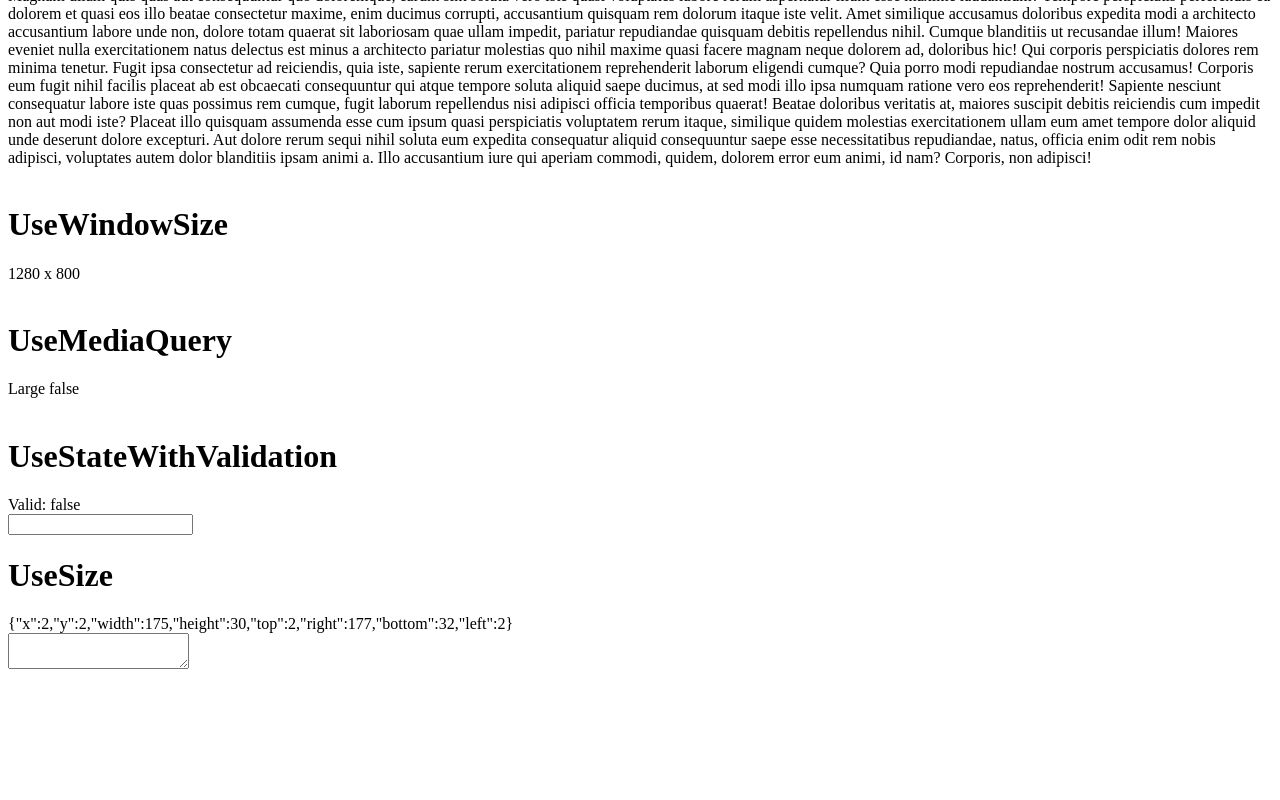
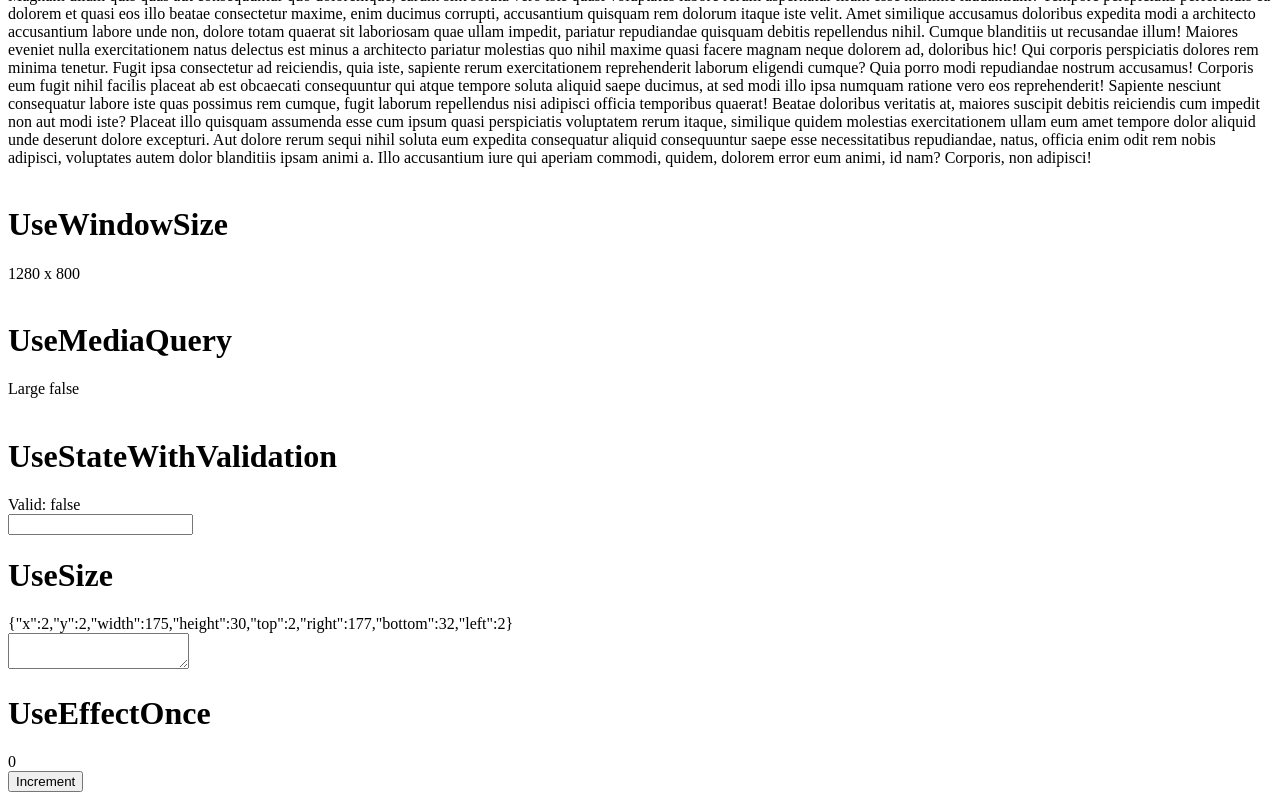
Before and after one commit to dongseup/react_custom_hooks_in_project, a React (Create React App) app: page / in a window 1280 px wide. Shown: the part 2297-3097 px from the top of the page. Before the commit the page ends 2978 px from the top, so only its background shows below. Built offline with nearby package versions, Linux system fonts and the light colour scheme; no server answers.

Commit message:
useEffectOnce

```diff
--- a/src/App.js
+++ b/src/App.js
@@ -15,6 +15,7 @@ import UseWindowSize from './hooks/useWindowSize';
 import UseMediaQuery from './hooks/useMediaQuery';
 import UseStateWithValidation from './hooks/useStateWithValidation';
 import UseSize from './hooks/useSize';
+import UseEffectOnce from './hooks/useEffectOnce';
 
 function App() {
     return (
@@ -70,6 +71,9 @@ function App() {
             <br />
             <h1>UseSize</h1>
             <UseSize />
+            <br />
+            <h1>UseEffectOnce</h1>
+            <UseEffectOnce />
         </>
     );
 }
--- /dev/null
+++ b/src/hooks/useEffectOnce/index.js
@@ -0,0 +1,15 @@
+import { useState } from 'react';
+import useEffectOnce from './useEffectOnce';
+
+export default function Index() {
+    const [count, setCount] = useState(0);
+
+    useEffectOnce(() => console.log('useEffectOnce'));
+
+    return (
+        <>
+            <div>{count}</div>
+            <button onClick={() => setCount(c => c + 1)}>Increment</button>
+        </>
+    );
+}
--- /dev/null
+++ b/src/hooks/useEffectOnce/useEffectOnce.js
@@ -0,0 +1,6 @@
+import { useEffect } from 'react';
+
+export default function useEffectOnce(cb) {
+    // eslint-disable-next-line react-hooks/exhaustive-deps
+    useEffect(cb, []);
+}
```
